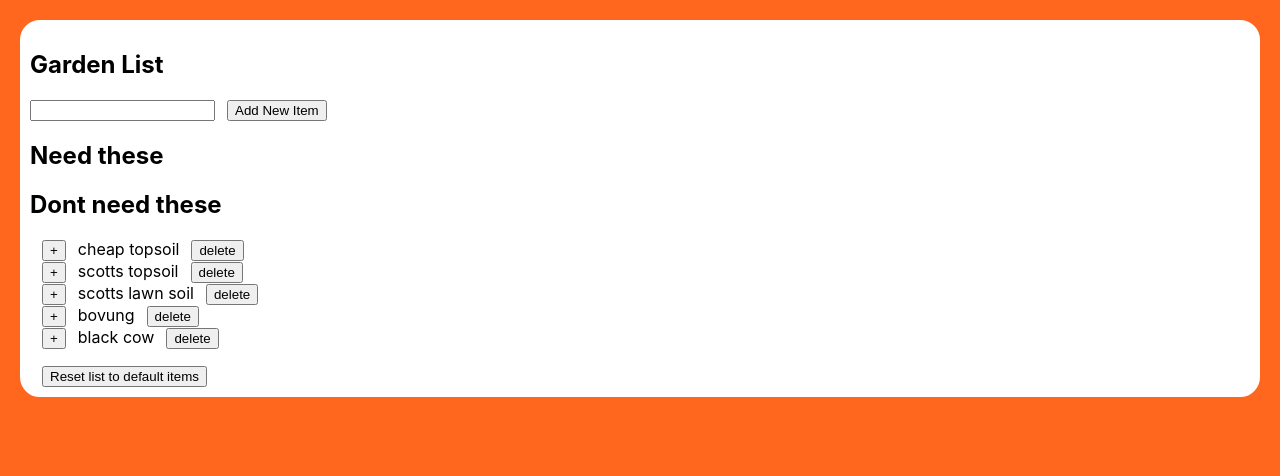
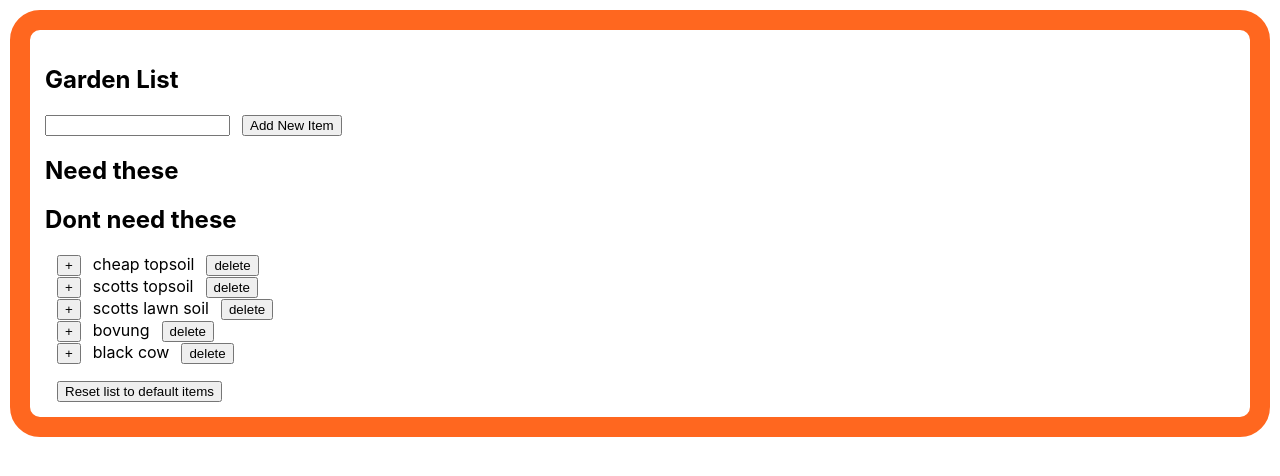
Before and after one commit to bushbass/homedepotlist, a React (Create React App) app: page / in a window 1280 px wide. Shown: the top 476 px of the page. Built offline with nearby package versions, Linux system fonts and the light colour scheme.

Commit message:
small css change

```diff
--- a/src/App.css
+++ b/src/App.css
@@ -1,11 +1,7 @@
 .App {
   margin: 10px;
-  border: 10px solid rgb(255, 103, 31);
-  padding: 10px;
+  border: 20px solid rgb(255, 103, 31);
+  padding: 15px;
   border-radius: 30px;
   background-color: white;
 }
-body {
-  background-color: rgb(255, 103, 31);
-  border-radius: 70px;
-}
```
